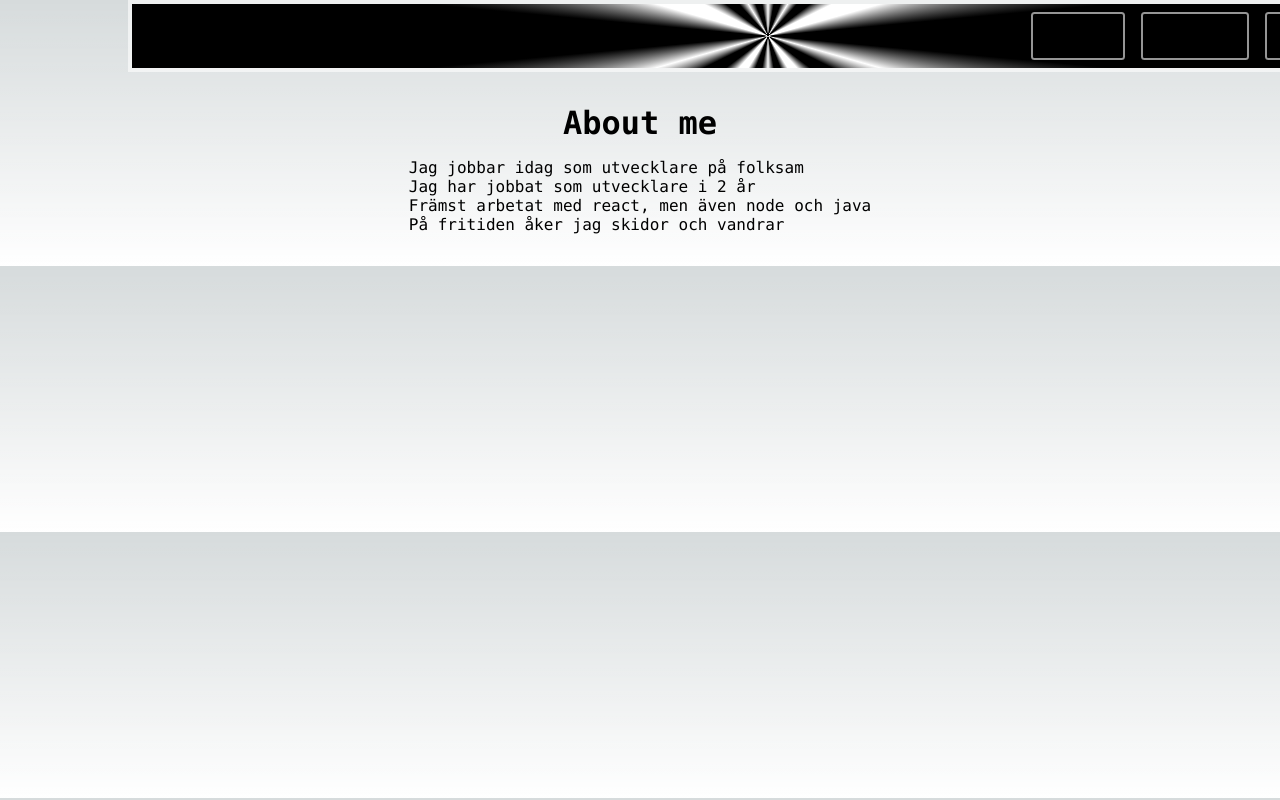
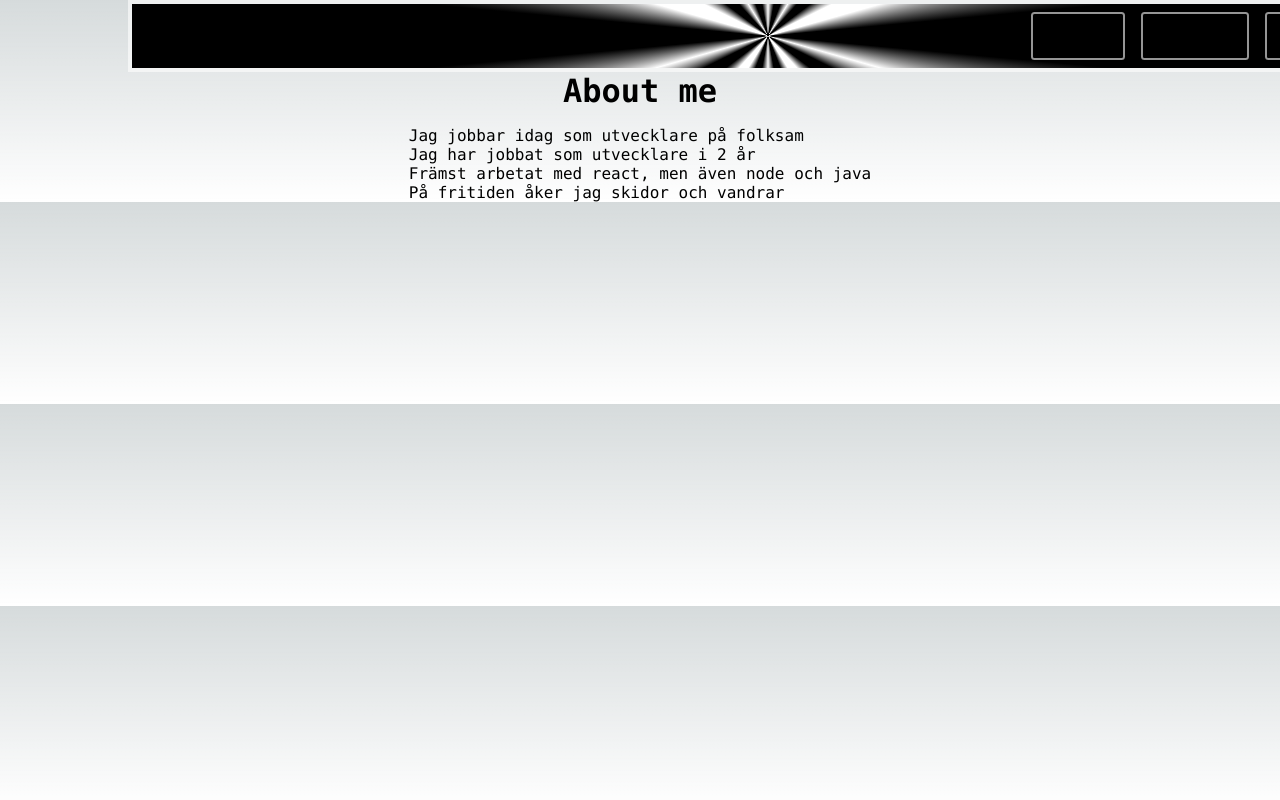
Before and after one commit to phihbe/next-13, a Next.js app: page /about in a window 1280 px wide. Built offline with nearby package versions, Linux system fonts and the light colour scheme.

Commit message:
styling: change name of route and remove padding

```diff
--- a/src/app/about/about.module.css
+++ b/src/app/about/about.module.css
@@ -4,7 +4,6 @@
 	align-items: center;
 	flex-direction: column;
 	position: relative; /* for image */
-	padding: 2rem;
 	gap: 1rem;
 }
 .aboutParagraph {
--- a/src/app/slideshow/page.tsx
+++ b/src/app/slide-show/page.tsx
@@ -1,5 +1,5 @@
 import React from "react";
-import style from "./slideshow.module.css";
+import style from "./slide-show.module.css";
 import Image from "next/image";
 
 const page = () => {
--- a/src/app/slideshow/slideshow.module.css
+++ b/src/app/slide-show/slide-show.module.css
@@ -4,7 +4,6 @@
 	justify-content: center;
 	align-items: center;
 	flex-direction: column;
-	padding: 2rem;
 	gap: 1rem;
 }
 .slideshowImageContainer {
--- a/src/components/navbar/Navbar.tsx
+++ b/src/components/navbar/Navbar.tsx
@@ -14,7 +14,7 @@ const Navbar = () => {
 		},
 		{
 			text: "Images",
-			href: "/slideshow",
+			href: "/slide-show",
 		},
 	];
 	return (
```
